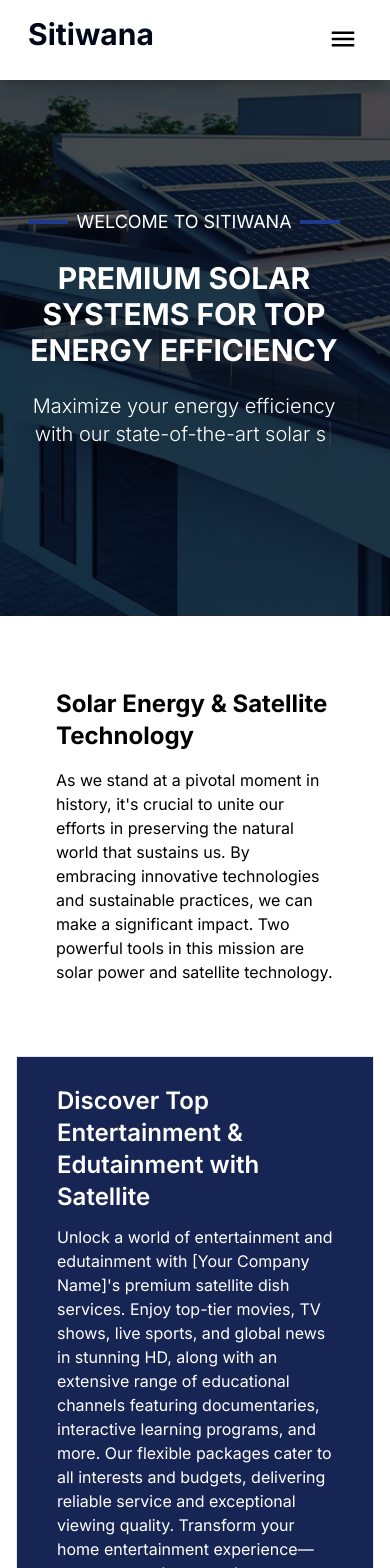
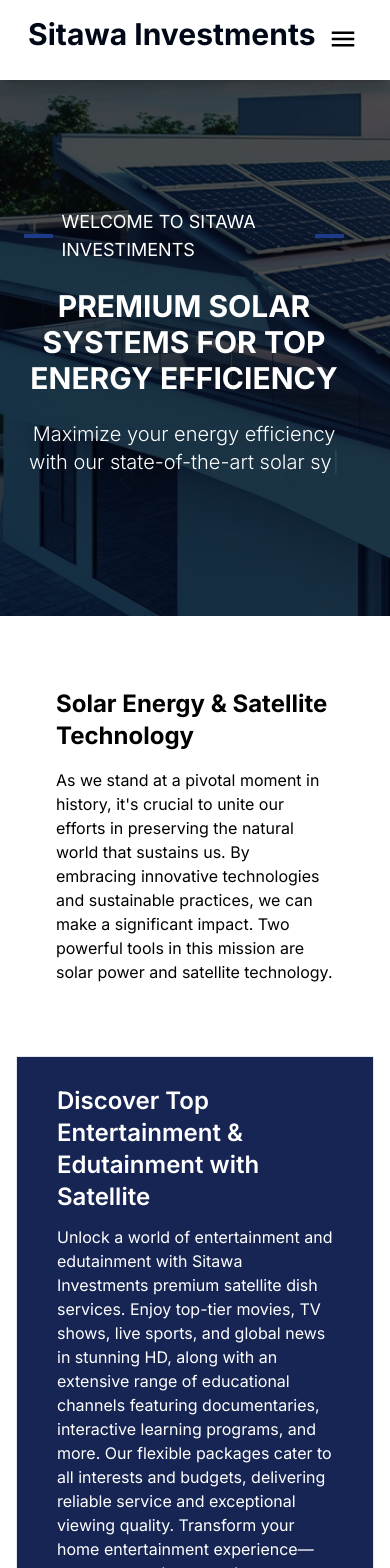
Before and after one commit to TinaTech-Developers/sitiwana_investments, a Next.js app: page / in a window 390 px wide. Shown: the top 1568 px of the page. Built offline with nearby package versions, Linux system fonts and the light colour scheme.

Commit message:
responsiveness of homepage

```diff
--- a/src/app/_components/about.jsx
+++ b/src/app/_components/about.jsx
@@ -29,7 +29,7 @@
           </h1>
           <p>
             {
-              "Unlock a world of entertainment and edutainment with [Your Company Name]'s premium satellite dish services. Enjoy top-tier movies, TV shows, live sports, and global news in stunning HD, along with an extensive range of educational channels featuring documentaries, interactive learning programs, and more. Our flexible packages cater to all interests and budgets, delivering reliable service and exceptional viewing quality. Transform your home entertainment experience—contact us today to explore our offerings and start your journey with endless content at your fingertips."
+              "Unlock a world of entertainment and edutainment with Sitawa Investments premium satellite dish services. Enjoy top-tier movies, TV shows, live sports, and global news in stunning HD, along with an extensive range of educational channels featuring documentaries, interactive learning programs, and more. Our flexible packages cater to all interests and budgets, delivering reliable service and exceptional viewing quality. Transform your home entertainment experience—contact us today to explore our offerings and start your journey with endless content at your fingertips."
             }
           </p>
         </motion.div>
--- a/src/app/_components/footer.jsx
+++ b/src/app/_components/footer.jsx
@@ -112,8 +112,8 @@
               <FaXTwitter size={25} color="white" />
             </Link>
           </div>
-          <p>Mobile: +263 77 707 3400 | +263 77 791 1029 | +263 71 259 4937</p>
-          <p>Email: tawandavurawa@gmail.com</p>
+          <p>Mobile: +263 77 707 3400 | +263 77 791 0129 | +263 71 259 4937</p>
+          <p>Email: sitawainvest2ments@gmail.com</p>
         </div>
       </div>
       <hr className="w-[80%] bg-white mx-auto " />
--- a/src/app/_components/herocard.jsx
+++ b/src/app/_components/herocard.jsx
@@ -20,7 +20,10 @@
           >
             <div className="flex items-center gap-2 my-4 justify-center">
               <div className="w-10 h-1 bg-blue-900"></div>
-              <h1 className="text-lg uppercase">Welcome To Sitiwana</h1>
+              <h1 className="text-lg uppercase">
+                {" "}
+                Welcome To Sitawa Investiments
+              </h1>
               <div className="w-10 h-1 bg-blue-900"></div>
             </div>
             <div>
--- a/src/app/_components/herocardone.jsx
+++ b/src/app/_components/herocardone.jsx
@@ -20,7 +20,9 @@
           >
             <div className="flex items-center gap-2 my-4 justify-center">
               <div className="w-10 h-1 bg-blue-900"></div>
-              <h1 className="text-lg uppercase">Welcome To Sitiwana</h1>
+              <h1 className="text-lg uppercase">
+                Welcome To Sitawa Investiments
+              </h1>
               <div className="w-10 h-1 bg-blue-900"></div>
             </div>
             <div>
--- a/src/app/_components/navbar.jsx
+++ b/src/app/_components/navbar.jsx
@@ -15,7 +15,9 @@
   return (
     <div className="shadow-lg w-full fixed top-0 left-0 z-50 bg-white">
       <div className="md:flex items-center justify-between bg- py-4  md:px-10 px-7 h-[5rem] border-b-">
-        <h1 className="text-3xl font-bold text-[#000818]">Sitiwana</h1>
+        <h1 className="text-3xl font-bold text-[#000818]">
+          Sitawa Investments
+        </h1>
         <div
           onClick={() => setOpen(!open)}
           className="text-3xl absolute right-8 top-6 cursor-pointer md:hidden"
--- a/src/app/_components/poductcard2.jsx
+++ b/src/app/_components/poductcard2.jsx
@@ -3,8 +3,8 @@
 
 function ProductCard2() {
   return (
-    <div className="w-96 h-80 border bg-cover bg-[url('/solar2.jpg')] rounded-tr-2xl rounded-bl-2xl">
-      <div className="w-96 h-80 border bg-black opacity-90 rounded-tr-2xl rounded-bl-2xl p-8 text-white">
+    <div className="w-80 h-96 border bg-cover bg-[url('/solar2.jpg')] rounded-tr-2xl rounded-bl-2xl">
+      <div className="w-80 h-96 border bg-black opacity-90 rounded-tr-2xl rounded-bl-2xl p-8 text-white">
         <h1 className="font-semibold text-2xl ">Solar Invertors</h1>
         <p className="my-4 ">
           {
--- a/src/app/_components/productcard.jsx
+++ b/src/app/_components/productcard.jsx
@@ -3,8 +3,8 @@
 
 function ProductCard({ image, title, desc }) {
   return (
-    <div className="w-96 h-80 border bg-cover bg-[url('/solar2.jpg')] rounded-tr-2xl rounded-bl-2xl">
-      <div className="w-96 h-80 border bg-black opacity-90 rounded-tr-2xl rounded-bl-2xl p-8 text-white">
+    <div className="w-80 h-96 border bg-cover bg-[url('/solar2.jpg')] rounded-tr-2xl rounded-bl-2xl">
+      <div className="w-80 h-96 border bg-black opacity-90 rounded-tr-2xl rounded-bl-2xl p-8 text-white">
         <h1 className="font-semibold text-2xl ">Solar Panels</h1>
         <p className="my-4 ">
           At Sitiwana Imvestiments, we provide high-performance solar panels
--- a/src/app/_components/productcard1.jsx
+++ b/src/app/_components/productcard1.jsx
@@ -3,8 +3,8 @@
 
 function ProductCard1() {
   return (
-    <div className="w-96 h-80 border bg-cover bg-[url('/solar2.jpg')] rounded-tr-2xl rounded-bl-2xl">
-      <div className="w-96 h-80 border bg-black opacity-90 rounded-tr-2xl rounded-bl-2xl p-8 text-white">
+    <div className="w-80 h-96 border bg-cover bg-[url('/solar2.jpg')] rounded-tr-2xl rounded-bl-2xl">
+      <div className="w-80 h-96 border bg-black opacity-90 rounded-tr-2xl rounded-bl-2xl p-8 text-white">
         <h1 className="font-semibold text-2xl ">Solar Batteries</h1>
         <p className="my-4 ">
           {
--- a/src/app/_components/products.js
+++ b/src/app/_components/products.js
@@ -32,7 +32,7 @@
           }
         }
         transition={{ duration: 0.9 }}
-        className="flex flex-wrap items-center justify-center gap-10 p-10 "
+        className="flex flex-wrap items-center justify-center gap-10 md:gap-16 p-10 "
       >
         <ProductCard />
         <ProductCard1 />
@@ -61,7 +61,7 @@
           }
         }
         transition={{ duration: 0.9 }}
-        className="flex flex-wrap items-center justify-center gap-10 p-10 "
+        className="flex flex-wrap items-center justify-center gap-10 md:gap-16  p-10 "
       >
         <SatelliteProduct
           title={"HD Satellite Dishes"}
--- a/src/app/_components/satelliteproduct.jsx
+++ b/src/app/_components/satelliteproduct.jsx
@@ -3,8 +3,8 @@
 
 function SatelliteProduct({ title, desc }) {
   return (
-    <div className="w-96 h-80 border bg-cover bg-[url('/dish.jpg')] rounded-tl-2xl rounded-br-2xl">
-      <div className="w-96 h-80 border bg-black opacity-90 rounded-tl-2xl rounded-br-2xl p-8 text-white">
+    <div className="w-80 h-96 border bg-cover bg-[url('/dish.jpg')] rounded-tl-2xl rounded-br-2xl">
+      <div className="w-80 h-96 border bg-black opacity-90 rounded-tl-2xl rounded-br-2xl p-8 text-white">
         <h1 className="font-semibold text-2xl ">{title}</h1>
         <p className="my-4 ">{desc}</p>
         <div className="z-20">
```
